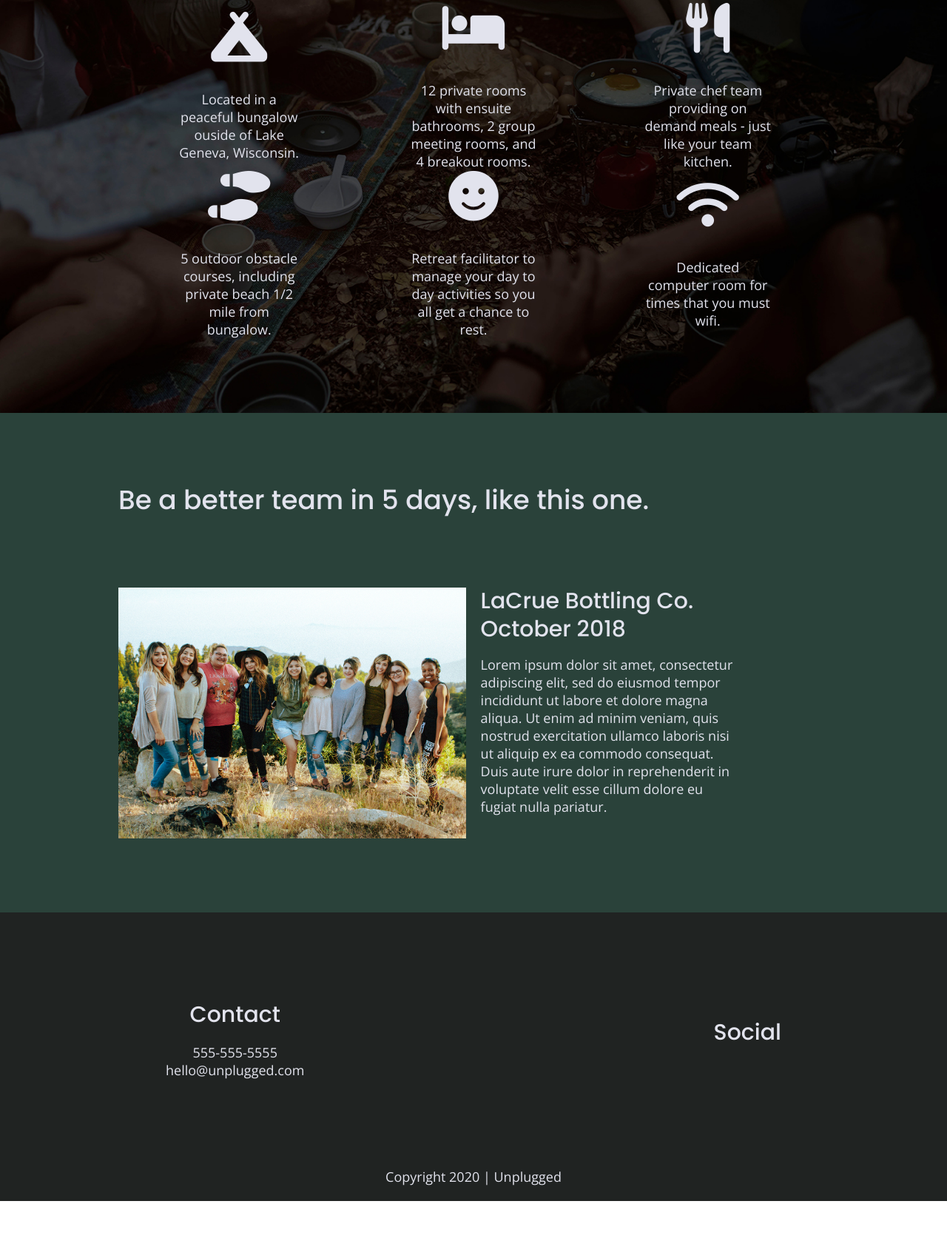
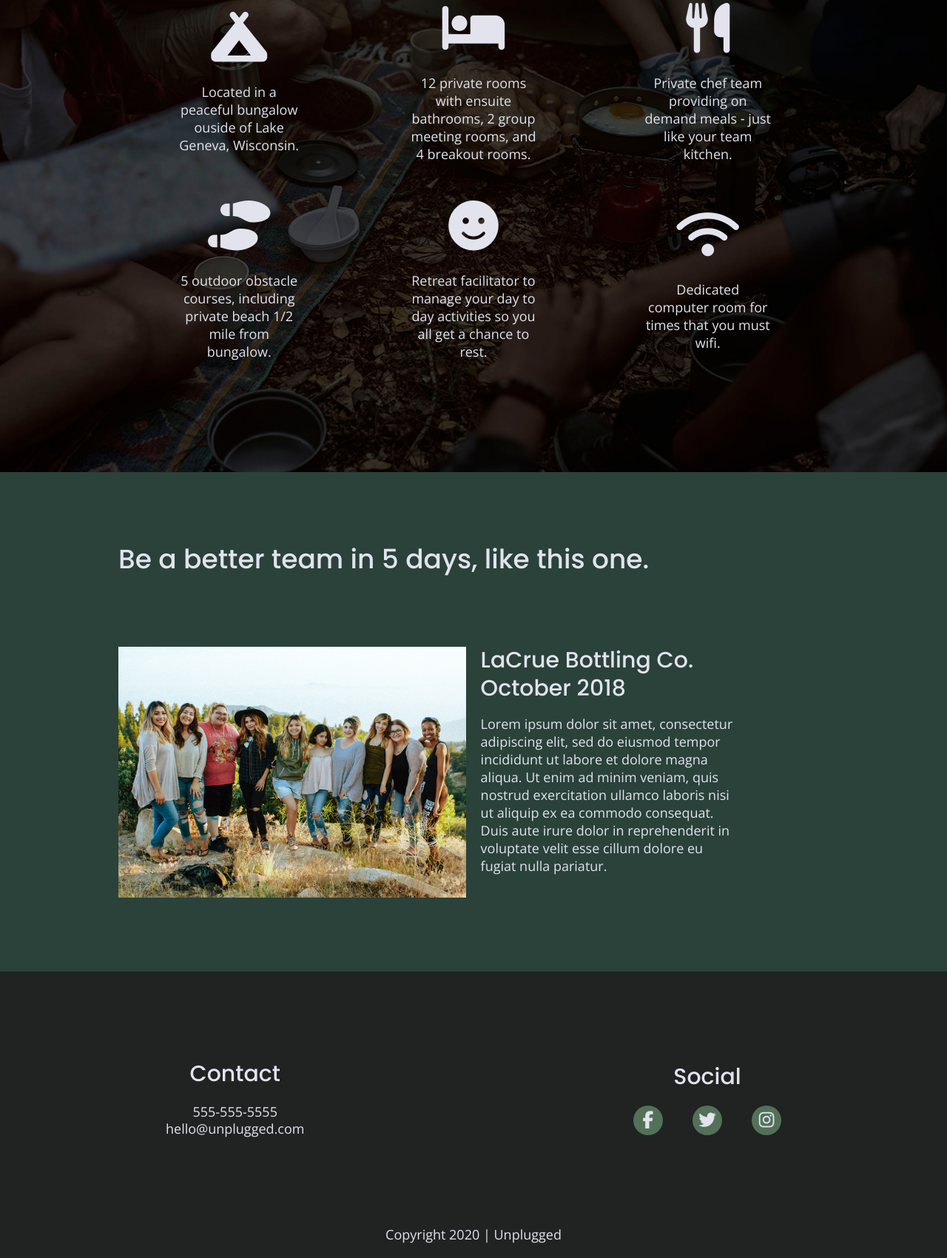
Before and after one commit to RedheadRen/206-unplugged-retreat, a website: page index.html in a window 1280 px wide. Shown: the part 1288-2988 px from the top of the page at 74% size. Before the commit the page ends 2911 px from the top, so only its background shows below. Drawn offline with nearby package versions, Linux system fonts and the light colour scheme.

Commit message:
Finished adding icons to footer

```diff
--- a/css/main.css
+++ b/css/main.css
@@ -227,13 +227,23 @@ footer .social-icons {
   display: flex;
   justify-content: space-around;
   align-items: center;
+  width: 100%;
 }
 
 footer .social-icons p {
+  align-items: center;
+  background-color: #527158;
+  border-radius: 50%;
   display: flex;
   justify-content: center;
-  align-items: center;
+  height: 40px;
+  width: 40px;
 }
+
+footer .social-icons p i {
+  font-size: 1.3125em;
+}
+
 
 footer .copyright {
   margin: 20px 0;
@@ -599,6 +609,15 @@ input[type=button] {
       margin-bottom: 0;
     }
 
+    footer p {
+      line-height: 1.285;
+    }
+
+    footer .social-icons {
+      width: 12.5em;
+      justify-content: space-between;
+    }
+
     footer .copyright {
       width: 24%;
     }
@@ -645,8 +664,16 @@ input[type=button] {
       margin-bottom: 0;
     }
 
+    .features article {
+      margin-bottom: 50px;
+    }
+
     .features .features-item-description {
       width: 62%;
+    }
+
+    .features i {
+      margin-bottom: 30px;
     }
 
     /*Reviews*/
@@ -820,29 +847,24 @@ input[type=button] {
 
     /***** FAQ *****/
     .faq h2 {
+      font-size: 3em;
       width: 100%;
     }
 
+    .faq h4,
     .faq p {
-      width: 80%;
+      font-size: 1.125em;
     }
 
     /***** ABOUT *****/
     .mission h2,
     .contact-section .content-wrapper h2 {
-      width: 100%;
-    }
-
-    .mission-content {
-      width: 100%;
-    }
-
-    .mission h2 {
+      width: 95%;
       font-size: 3em;
     }
 
     .map figure {
-      padding-bottom: 37%;
+      padding-bottom: 37.5%;
     }
 
     .contact-section h2 {
--- a/index.html
+++ b/index.html
@@ -133,9 +133,9 @@
         <div class="social">
           <h4>Social</h4>
           <div class="social-icons">
-            <p><a href="https://www.facebook.com/yoursite" target="_blank"></a></p>
-            <p><a href="https://www.twitter.com/yoursite" target="_blank"></a></p>
-            <p><a href="https://www.instagram/yoursite" target="_blank"></a></p>
+            <p><a href="https://www.facebook.com/yoursite" target="_blank"><i class="fab fa-facebook-f"></i></a></p>
+            <p><a href="https://www.twitter.com/yoursite" target="_blank"><i class="fab fa-twitter"></i></a></p>
+            <p><a href="https://www.instagram/yoursite" target="_blank"><i class="fab fa-instagram"></i></a></p>
           </div>
         </div> <!--social section ends-->
       </div> <!--footer content ends-->
```
Also changed, not shown: about/index.html (+3 -3 lines), faq/index.html (+3 -3 lines).
